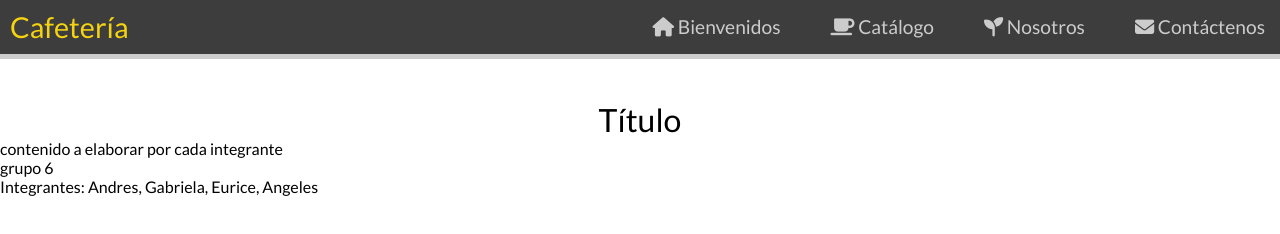
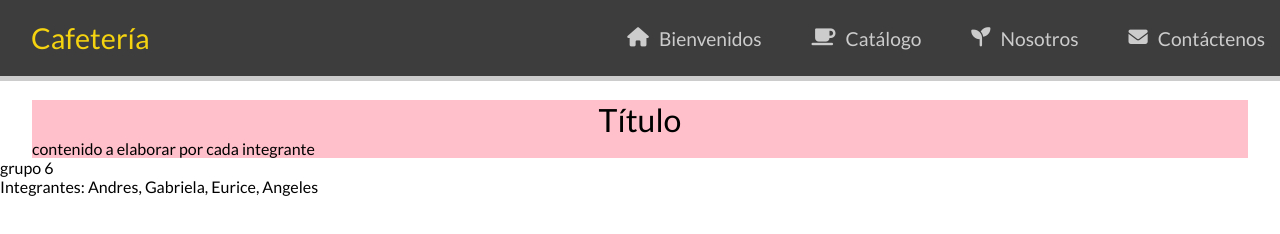
Before and after one commit to angeless399/Cafeteria-grupo6, a plain HTML site: page index.html in a window 1280 px wide. Drawn offline with Linux system fonts and the light colour scheme.

Commit message:
arreglos finales menu

```diff
--- a/css/estilos-gral.css
+++ b/css/estilos-gral.css
@@ -18,6 +18,21 @@ body {
     margin-top: 100px;
 }
 
+main.conteiner {
+    width: 95%;
+    margin: 0 auto;
+    background: pink;
+}
+
 h1 {
     text-align: center;
 }
+
+@media screen and (min-width: 768px) {
+    /* breakpoint para tablet */
+   }
+
+@media screen and (min-width: 1024px) {
+    /* breakpoint para pc */
+    max-width: 1000px;
+}
--- a/css/menu.css
+++ b/css/menu.css
@@ -1,3 +1,4 @@
+ /* first mobil */
 nav {
     width: 100%;
     position: absolute;
@@ -27,7 +28,8 @@ nav .btn {
 
 nav span {
     font-size: 1.8em;
-    color: var(--acento)
+    color: var(--acento);
+    margin-left: 10px;
 }
 
 nav #open-menu {
@@ -53,16 +55,20 @@ nav .link a {
     color: var(--color-secundario);
     text-decoration: none;
     font-size: 1.2em;
-    /* margin-left: 15px; */
     padding: 15px;
     border-top: 1px solid var(--color-secundario);
+
+    display: flex;
+    gap: 10px;
+
 }
 
 nav #open-menu:checked ~ .link{
     margin-left: 0;
 }
 
-@media screen and (min-width: 800px) {
+@media screen and (min-width: 768px) {
+    /* breakpoint para tablet */
     nav {
         flex-direction: row;
         justify-content: space-between;
@@ -70,6 +76,7 @@ nav #open-menu:checked ~ .link{
     }
     nav label {
         border-left: 0;
+        padding: 21px;
     }
     nav .btn {
         display: none;
@@ -83,12 +90,23 @@ nav #open-menu:checked ~ .link{
         background: var(--color-principal);
     }
 
-nav .link a {
+    nav .link a {
     border-top: 0;
-}
+    flex-direction: column;
+    align-items: center;
+    gap: 0;
+    }
 
 nav .link a:hover {
     color: var(--acento);
     border-bottom: 5px solid var(--acento);
 }
 }
+
+@media screen and (min-width: 1024px) {
+    /* breakpoint para pc */
+    nav .link a {
+        flex-direction: row;
+        gap: 10px;
+    }
+}
--- a/index.html
+++ b/index.html
@@ -30,7 +30,7 @@
             </div>
         </nav>
     </header>
-    <main>
+    <main class="conteiner">
         <h1>Título</h1>
         <p>contenido a elaborar por cada integrante</p>
     </main>
```
